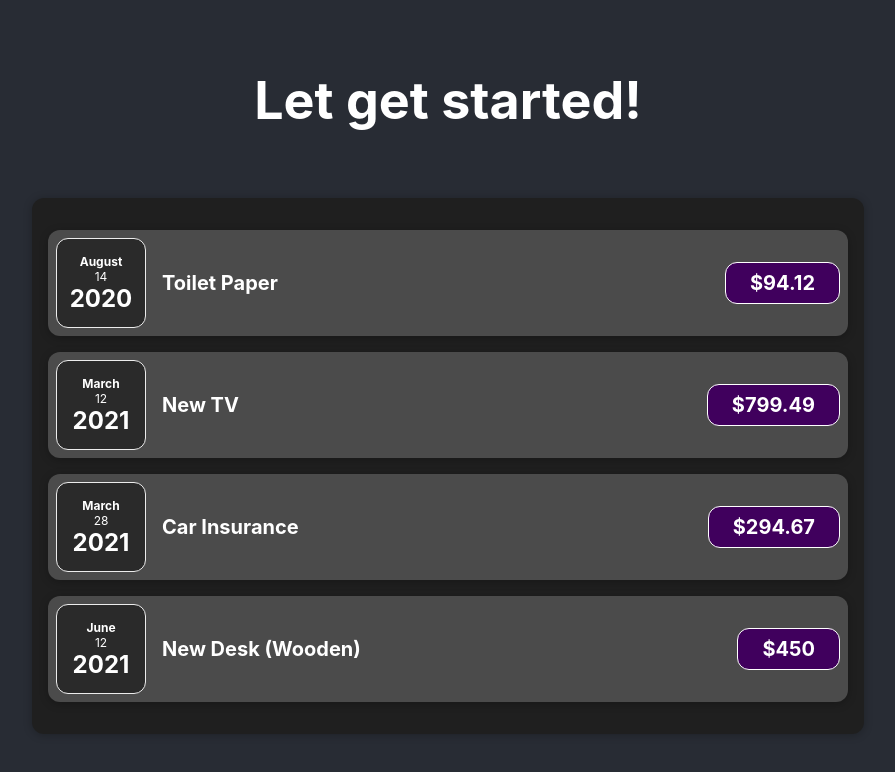
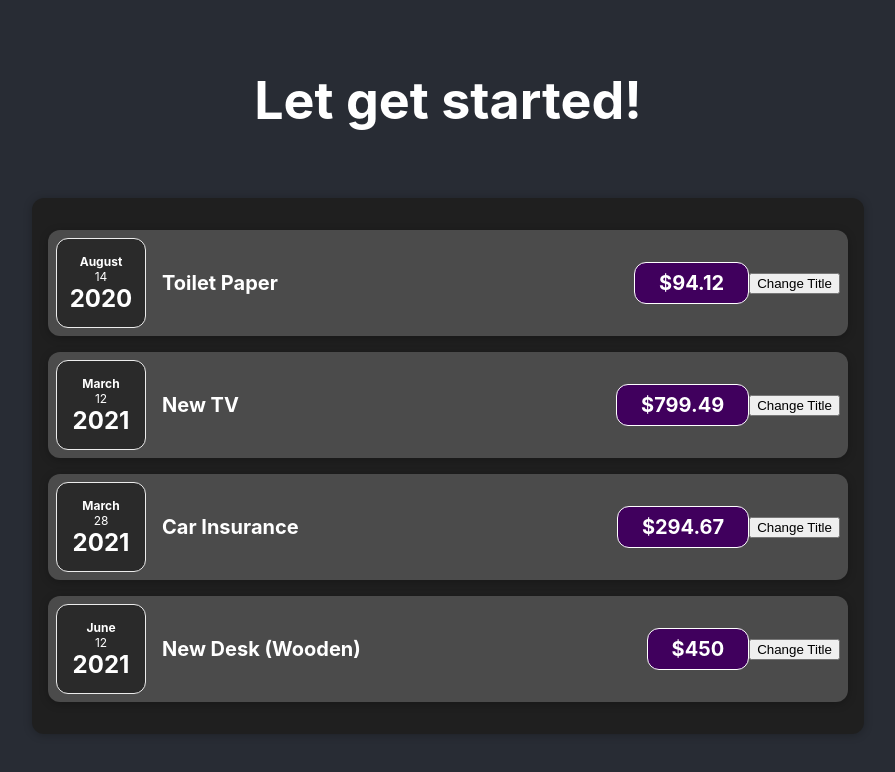
Before and after one commit to tien198/react-practice, a React (Create React App) app: page / in a window 1280 px wide. Shown: the top 772 px of the page, without its empty margins (192-1087 px from the left). Built offline with nearby package versions, Linux system fonts and the light colour scheme.

Commit message:
insert state

```diff
--- a/src/components/espenses/ExpenseItem.js
+++ b/src/components/espenses/ExpenseItem.js
@@ -1,17 +1,24 @@
+import React, { useState } from "react";
 import Card from "../UI/Card";
 import ExpenseDate from "./ExpenseDate";
 import "./ExpenseItem.css";
 const name = new Date();
 
 function ExpenseItem({ exp }) {
+  const [title, setTitle] = useState(exp.title);
+  function clickedHandler() {
+    setTitle('updated!');
+    console.log(title);
+  };
   return (
     <Card className="expense-item">
       {/* <div>{exp.date.toISOString()}</div> */}
       <ExpenseDate date={exp.date} />
       <div className="expense-item__description">
-        <h2>{exp.title}</h2>
+        <h2>{title}</h2>
         <div className="expense-item__price">${exp.amount}</div>
       </div>
+      <button onClick={clickedHandler}>Change Title</button>
     </Card>
   );
 }
```
